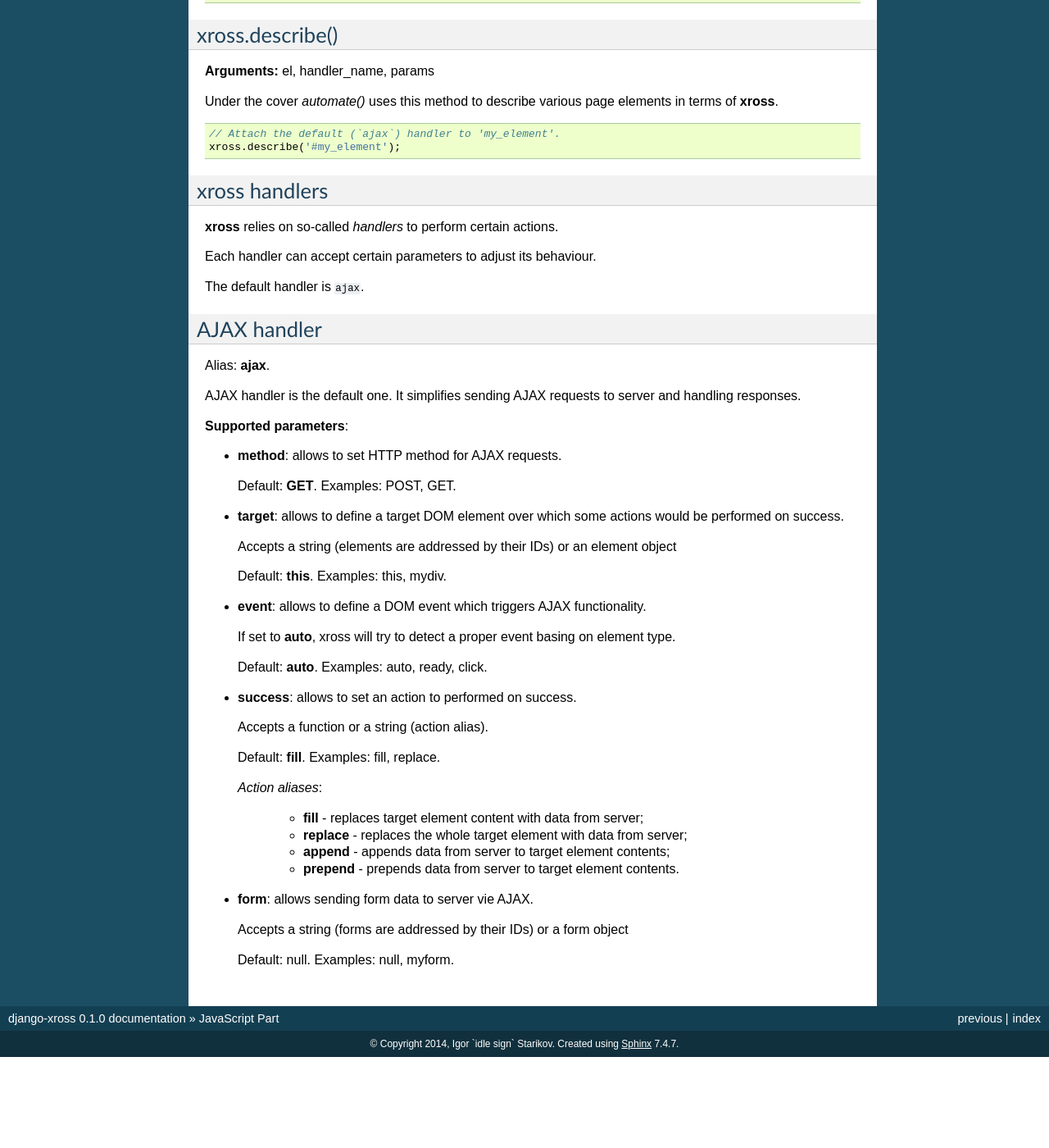
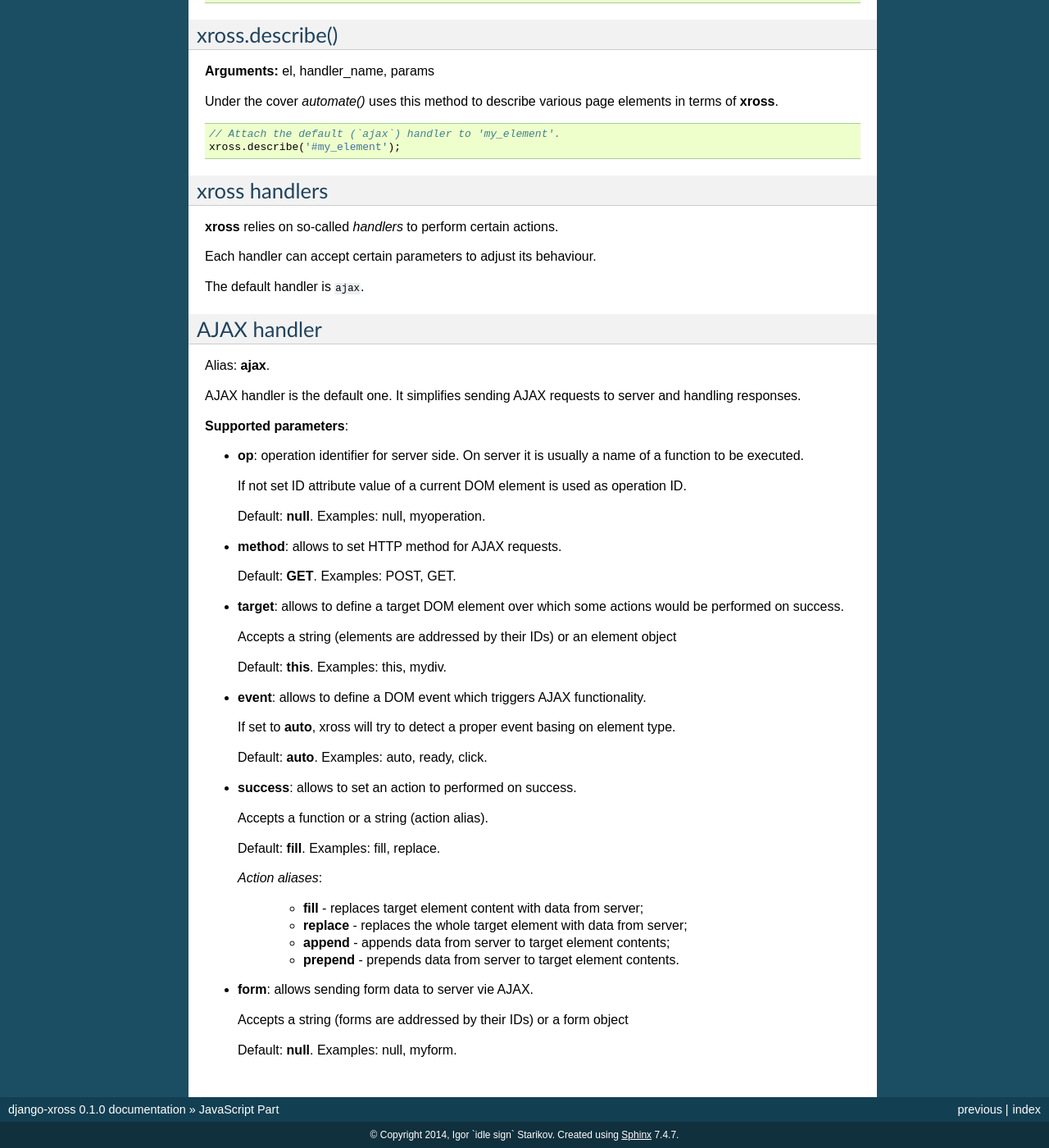
Before and after one commit to idlesign/django-xross, a Sphinx documentation site: the page built from docs/source/javascript.rst, in a window 1280 px wide and 1400 px high, scrolled down 602 px. Shown: the whole window at 82% size. Built offline with Sphinx 7.4.7, drawn with Linux system fonts in a browser that asks for light colours; before the commit the page ends 1891 px from its top, so only the background shows below that.

```diff
--- a/docs/source/javascript.rst
+++ b/docs/source/javascript.rst
@@ -80,6 +80,13 @@ AJAX handler is the default one. It simplifies sending AJAX requests to server a
 **Supported parameters**:
 
 
+* **op**: operation identifier for server side. On server it is usually a name of a function to be executed.
+
+  If not set ID attribute value of a current DOM element is used as operation ID.
+
+  Default: **null**. Examples: null, myoperation.
+
+
 * **method**: allows to set HTTP method for AJAX requests.
 
   Default: **GET**. Examples: POST, GET.
@@ -120,4 +127,4 @@ AJAX handler is the default one. It simplifies sending AJAX requests to server a
 
   Accepts a string (forms are addressed by their IDs) or a form object
 
-  Default: null. Examples: null, myform.
+  Default: **null**. Examples: null, myform.
--- a/xross/__init__.py
+++ b/xross/__init__.py
@@ -1,6 +1,5 @@
 VERSION = (0, 1, 0)
 
-# TODO docs
 # TODO python tests
 # TODO more js tests
-# TODO JS: data-xop - operation name
+# TODO JS: supply both src and minified
```
Also changed, not shown: xross/static/js/xross/xross.js (+9 -3 lines).
